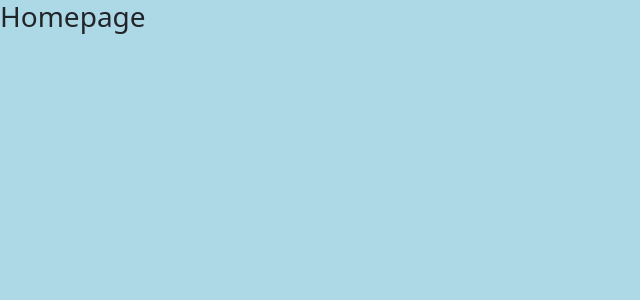
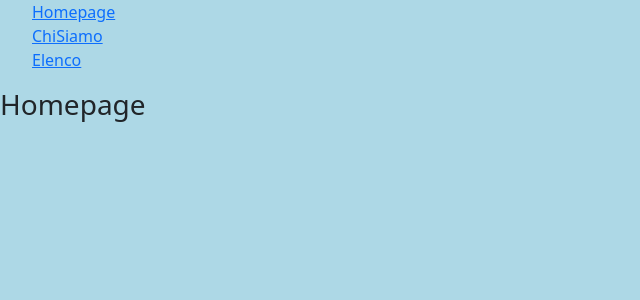
Before and after one commit to giovanbattista-web/react-router, a React (Vite) app: page / in a window 1280 px wide. Shown: the top 300 px of the page, without its empty margins (0-640 px from the left). Built offline with nearby package versions, Linux system fonts and the light colour scheme.

Commit message:
[UPD] LAYOUT DI BASE

```diff
--- a/src/App.jsx
+++ b/src/App.jsx
@@ -3,6 +3,7 @@ import { BrowserRouter, Routes, Route } from 'react-router-dom';
 import Homepage from './pages/Homepage';
 import ChiSiamo from './pages/ChiSiamo';
 import Elenco from './pages/Elenco';
+import DefaultLayout from './layouts/DefaultLayout';
 
 function App() {
 
@@ -11,9 +12,11 @@ function App() {
       {/* ANDIAMO AD USARE LA COMPONENTE BrowserRouter */}
       <BrowserRouter>
         <Routes>
-          <Route path='/' element={<Homepage />} />
-          <Route path='/chisiamo' element={<ChiSiamo />} />
-          <Route path='/elenco' element={<Elenco />} />
+          <Route element={<DefaultLayout />}>
+            <Route path='/' element={<Homepage />} />
+            <Route path='/chisiamo' element={<ChiSiamo />} />
+            <Route path='/elenco' element={<Elenco />} />
+          </Route>
         </Routes>
       </BrowserRouter>
     </>
```
